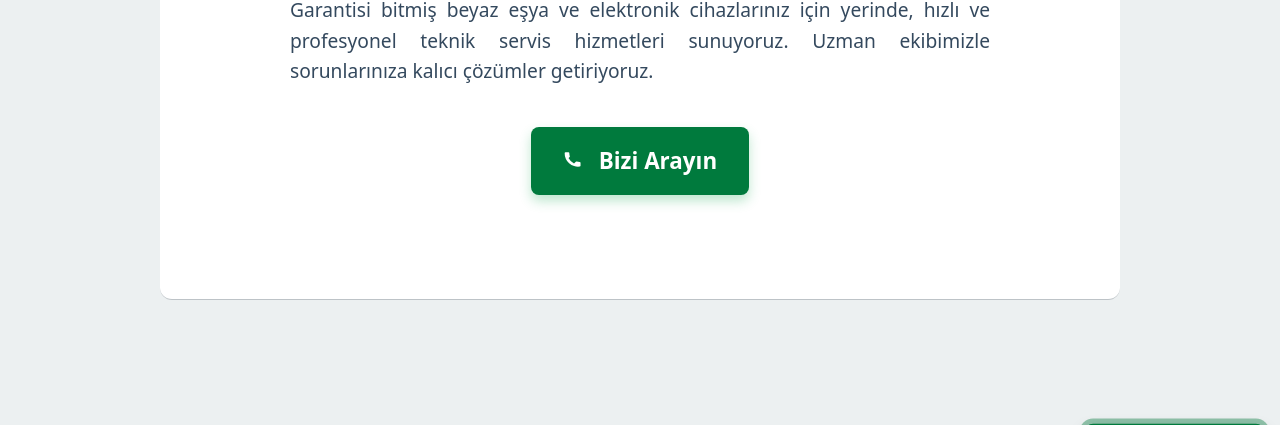
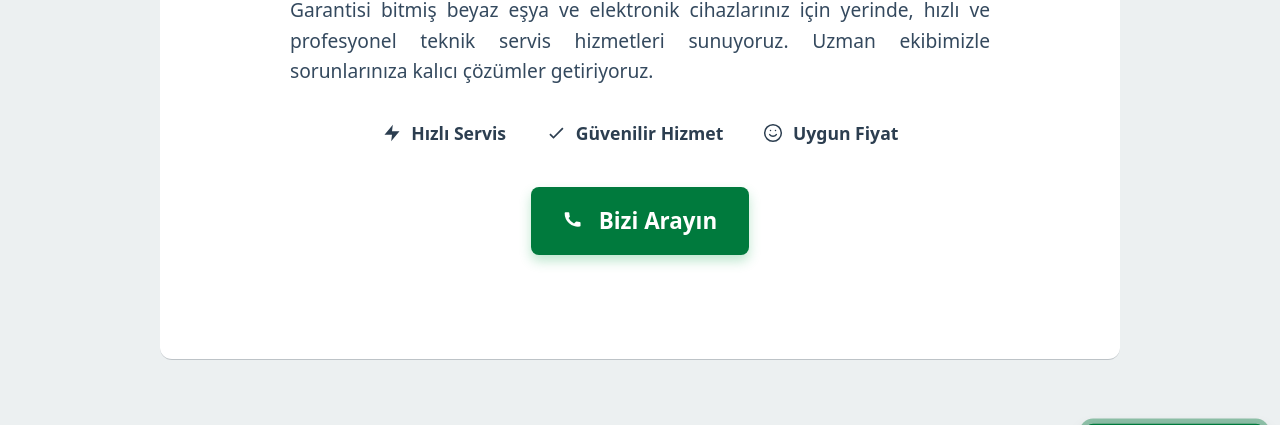
Before and after one commit to sahdilber/service-web, a plain HTML site: page index.html in a window 1280 px wide. Shown: the part 300-725 px from the top of the page. Drawn offline with Linux system fonts and the light colour scheme.

Commit message:
güncelleme

```diff
--- a/index.html
+++ b/index.html
@@ -257,12 +257,37 @@ dropdownMenu.classList.add("mobile-show");
     <div class="hero-content">
       <h1>Teknik Servisiniz Burada: Hızlı ve Güvenilir Çözümler!</h1>
       <p>Garantisi bitmiş beyaz eşya ve elektronik cihazlarınız için yerinde, hızlı ve profesyonel teknik servis hizmetleri sunuyoruz. Uzman ekibimizle sorunlarınıza kalıcı çözümler getiriyoruz.</p>
+      <div class="hero-features">
+        <div class="feature-item">
+          <!-- Hızlı Servis - Şimşek İkonu -->
+          <svg xmlns="http://www.w3.org/2000/svg" width="20" height="20" fill="currentColor" viewBox="0 0 24 24">
+            <path d="M13 2L3 14h9l-1 8 10-12h-9l1-8z" />
+          </svg>
+          Hızlı Servis
+        </div>
+        <div class="feature-item">
+          <!-- Güvenilir Hizmet - Tik İşareti -->
+          <svg xmlns="http://www.w3.org/2000/svg" width="20" height="20" fill="currentColor" viewBox="0 0 24 24">
+            <path d="M9 16.2l-3.5-3.5L4 14.2 9 19l12-12-1.5-1.5L9 16.2z" />
+          </svg>
+          Güvenilir Hizmet
+        </div>
+        <div class="feature-item">
+          <!-- Uygun Fiyat - Gülümseyen Yüz (modern) -->
+          <svg xmlns="http://www.w3.org/2000/svg" width="20" height="20" fill="none" stroke="currentColor" stroke-width="1.8" stroke-linecap="round" stroke-linejoin="round" viewBox="0 0 24 24">
+            <circle cx="12" cy="12" r="10"/>
+            <path d="M8 14s1.5 2 4 2 4-2 4-2"/>
+            <line x1="9" y1="9" x2="9.01" y2="9"/>
+            <line x1="15" y1="9" x2="15.01" y2="9"/>
+          </svg>
+          Uygun Fiyat
+        </div>
       </div>
-      <a class="action-button" href="tel:+905551112233">
-        <svg xmlns="http://www.w3.org/2000/svg" width="20" height="20" viewBox="0 0 24 24" fill="currentColor" style="margin-right: 10px;">
-          <path d="M6.62 10.79a15.05 15.05 0 0 0 6.59 6.59l2.2-2.2a1 1 0 0 1 1.05-.24 11.36 11.36 0 0 0 3.58.57 1 1 0 0 1 1 1v3.61a1 1 0 0 1-1 1A16 16 0 0 1 2 5a1 1 0 0 1 1-1h3.6a1 1 0 0 1 1 1 11.36 11.36 0 0 0 .57 3.58 1 1 0 0 1-.24 1.05l-2.3 2.3z"/>
-        </svg> Bizi Arayın
-      </a>
+    <a class="action-button" href="tel:+905551112233">
+      <svg xmlns="http://www.w3.org/2000/svg" width="20" height="20" viewBox="0 0 24 24" fill="currentColor" style="margin-right: 10px;">
+        <path d="M6.62 10.79a15.05 15.05 0 0 0 6.59 6.59l2.2-2.2a1 1 0 0 1 1.05-.24 11.36 11.36 0 0 0 3.58.57 1 1 0 0 1 1 1v3.61a1 1 0 0 1-1 1A16 16 0 0 1 2 5a1 1 0 0 1 1-1h3.6a1 1 0 0 1 1 1 11.36 11.36 0 0 0 .57 3.58 1 1 0 0 1-.24 1.05l-2.3 2.3z"/>
+      </svg> Bizi Arayın
+    </a>
     </div>
   </main>
   <section>
```
